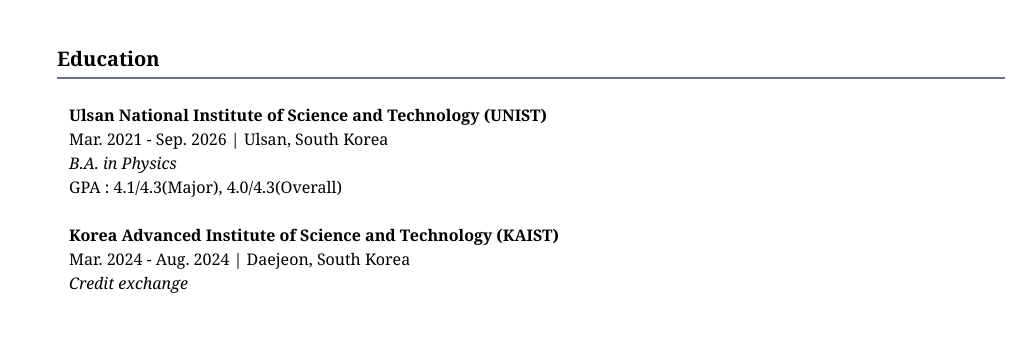
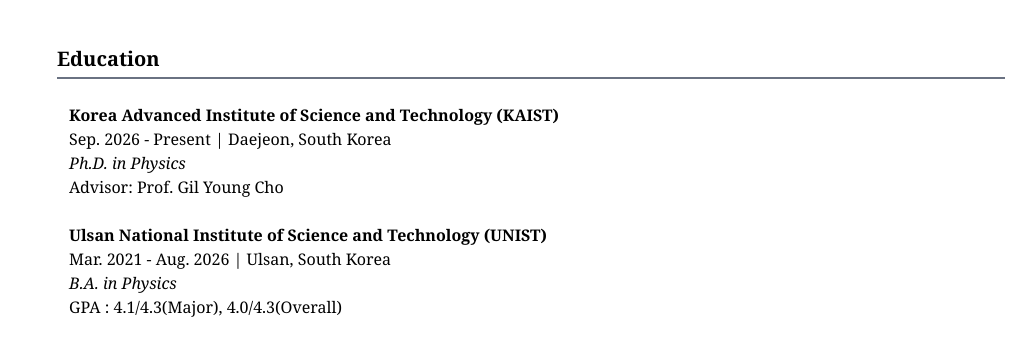
Before and after one commit to Wynter-K/Wynter-K.github.io, a website: page output/home.html in a window 1280 px wide. Shown: the part 287-627 px from the top of the page, 259-1280 px from the left. Drawn offline with Linux system fonts and the light colour scheme.

Commit message:
Update home.html

```diff
--- a/output/home.html
+++ b/output/home.html
@@ -91,18 +91,20 @@
 <ul class="pl-3">
     <br/>
     <li>
+        <b>Korea Advanced Institute of Science and Technology (KAIST)</b><br/>
+        Sep. 2026 - Present | Daejeon, South Korea<br/>
+        <i>Ph.D. in Physics</i><br/>
+        Advisor: Prof. Gil Young Cho<br/>
+    </li>
+
+    <br/>
+    <li>
         <b>Ulsan National Institute of Science and Technology (UNIST)</b><br/>
-        Mar. 2021 - Sep. 2026 | Ulsan, South Korea<br/>
+        Mar. 2021 - Aug. 2026 | Ulsan, South Korea<br/>
         <i>B.A. in Physics</i><br/>
         GPA : 4.1/4.3(Major), 4.0/4.3(Overall)<br/>
     </li>
 
-    <br/>
-    <li>
-        <b>Korea Advanced Institute of Science and Technology (KAIST)</b><br/>
-        Mar. 2024 - Aug. 2024 | Daejeon, South Korea<br/>
-        <i>Credit exchange</i><br/>
-    </li>
 </ul>
 
 
```
